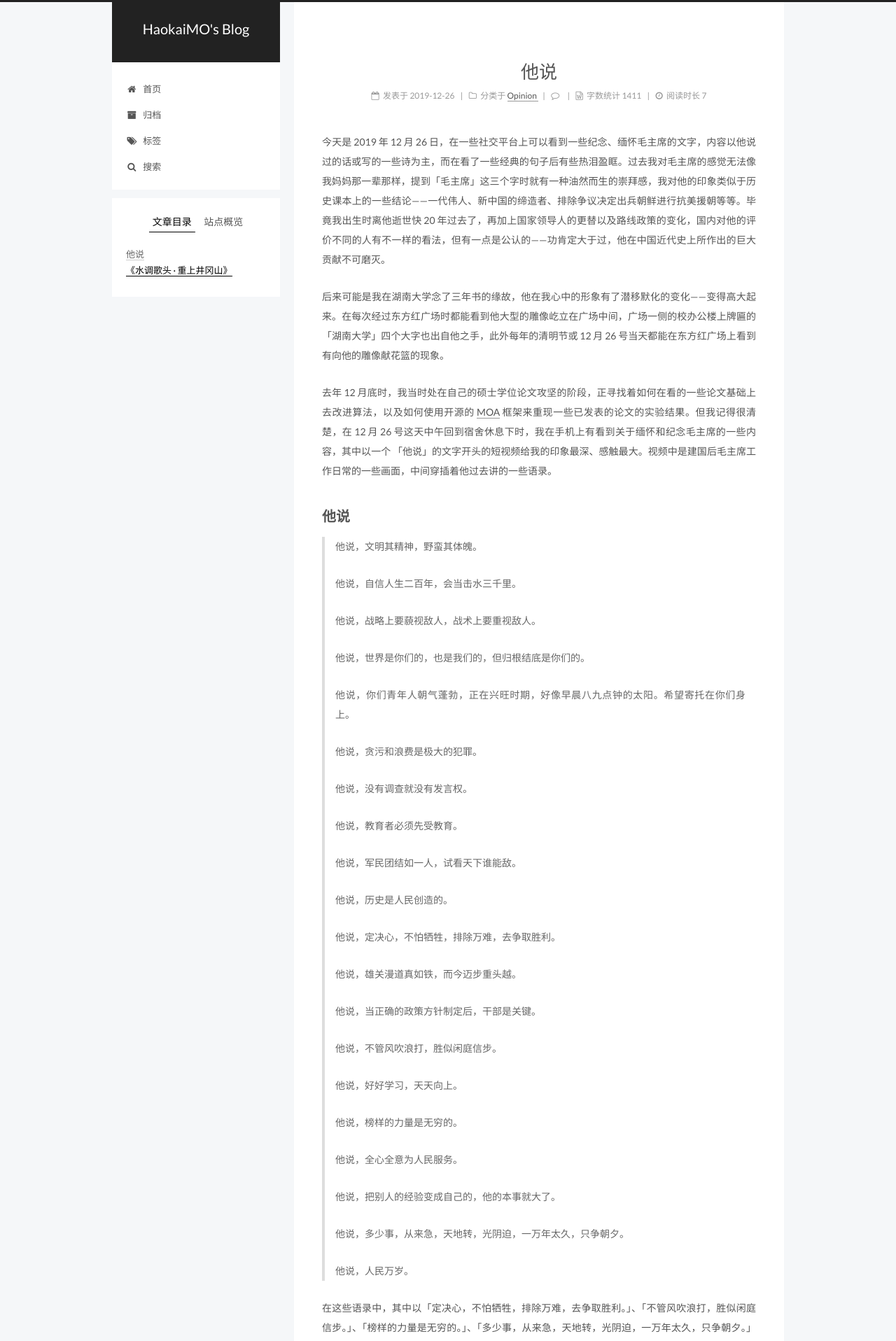
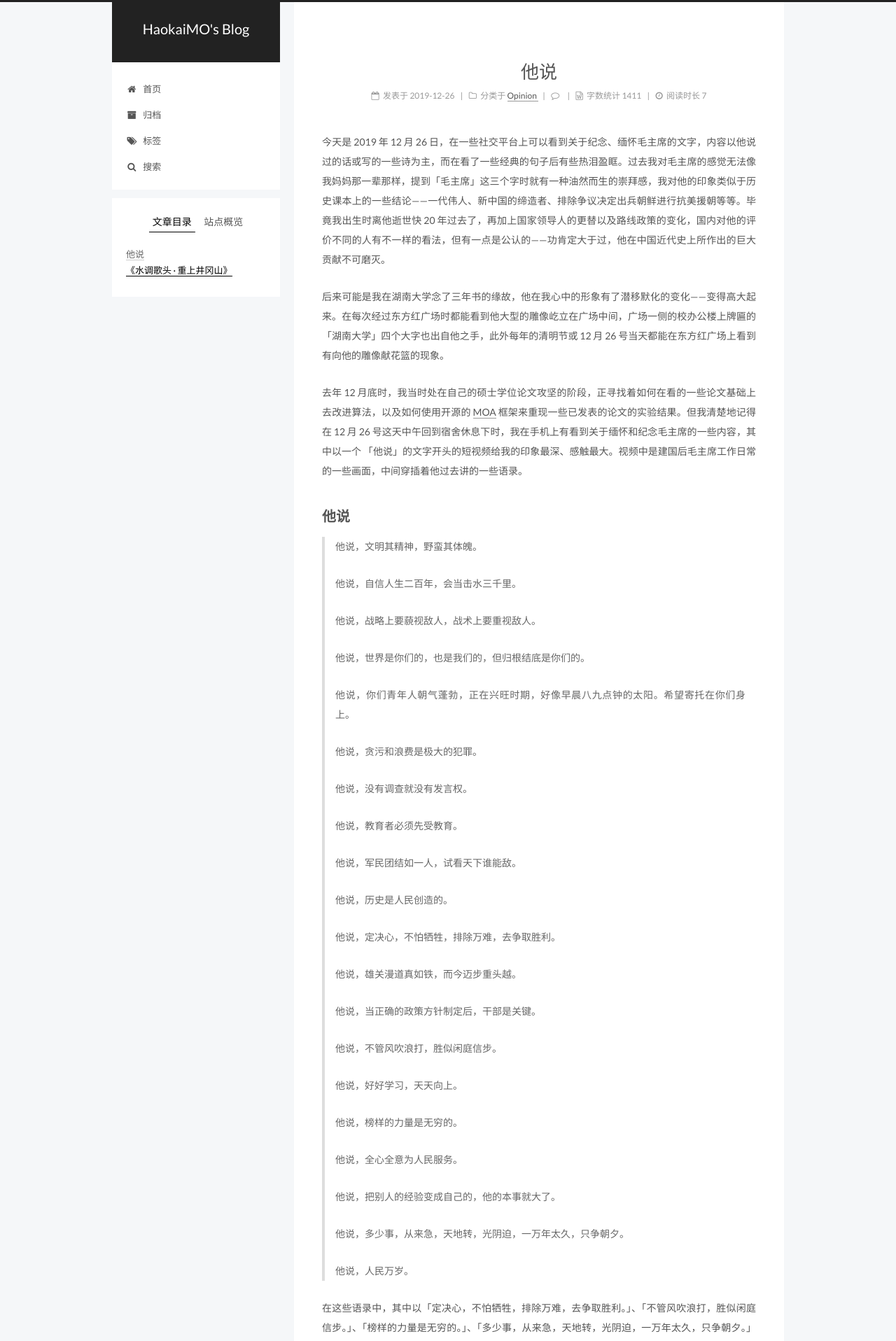
Before and after one commit to HaokaiMO/HaokaiMO.github.io, a Jekyll site: the page built from _posts/2019-12-26-ChairmanMaoSaid.md, in a window 1280 px wide. Shown: the top 1916 px of the page at 70% size. Built offline with Jekyll 4.4.1, drawn with Linux system fonts in a browser that asks for light colours; comment, search, counter and statistics services are not loaded.

```diff
--- a/_config.yml
+++ b/_config.yml
@@ -379,7 +379,7 @@ han: false
 #swiftype_key:
 
 # Baidu Analytics ID
-baidu_analytics:
+baidu_analytics: bccb02ce1cd972fefe423a232a2e9e70
 
 # Duoshuo ShortName
 #duoshuo_shortname:
--- a/_posts/2019-12-26-ChairmanMaoSaid.md
+++ b/_posts/2019-12-26-ChairmanMaoSaid.md
@@ -5,13 +5,13 @@ tags:
   - 'Chairman Mao'
 ---
 
-今天是 2019 年 12 月 26 日，在一些社交平台上可以看到一些纪念、缅怀毛主席的文字，内容以他说过的话或写的一些诗为主，而在看了一些经典的句子后有些热泪盈眶。过去我对毛主席的感觉无法像我妈妈那一辈那样，提到「毛主席」这三个字时就有一种油然而生的崇拜感，我对他的印象类似于历史课本上的一些结论——一代伟人、新中国的缔造者、排除争议决定出兵朝鲜进行抗美援朝等等。毕竟我出生时离他逝世快 20 年过去了，再加上国家领导人的更替以及路线政策的变化，国内对他的评价不同的人有不一样的看法，但有一点是公认的——功肯定大于过，他在中国近代史上所作出的巨大贡献不可磨灭。
+今天是 2019 年 12 月 26 日，在一些社交平台上可以看到关于纪念、缅怀毛主席的文字，内容以他说过的话或写的一些诗为主，而在看了一些经典的句子后有些热泪盈眶。过去我对毛主席的感觉无法像我妈妈那一辈那样，提到「毛主席」这三个字时就有一种油然而生的崇拜感，我对他的印象类似于历史课本上的一些结论——一代伟人、新中国的缔造者、排除争议决定出兵朝鲜进行抗美援朝等等。毕竟我出生时离他逝世快 20 年过去了，再加上国家领导人的更替以及路线政策的变化，国内对他的评价不同的人有不一样的看法，但有一点是公认的——功肯定大于过，他在中国近代史上所作出的巨大贡献不可磨灭。
 
 <!-- more -->
 
 后来可能是我在湖南大学念了三年书的缘故，他在我心中的形象有了潜移默化的变化——变得高大起来。在每次经过东方红广场时都能看到他大型的雕像屹立在广场中间，广场一侧的校办公楼上牌匾的「湖南大学」四个大字也出自他之手，此外每年的清明节或 12 月 26 号当天都能在东方红广场上看到有向他的雕像献花篮的现象。
 
-去年 12 月底时，我当时处在自己的硕士学位论文攻坚的阶段，正寻找着如何在看的一些论文基础上去改进算法，以及如何使用开源的 [MOA](https://moa.cms.waikato.ac.nz/) 框架来重现一些已发表的论文的实验结果。但我记得很清楚，在 12 月 26 号这天中午回到宿舍休息下时，我在手机上有看到关于缅怀和纪念毛主席的一些内容，其中以一个 「他说」的文字开头的短视频给我的印象最深、感触最大。视频中是建国后毛主席工作日常的一些画面，中间穿插着他过去讲的一些语录。
+去年 12 月底时，我当时处在自己的硕士学位论文攻坚的阶段，正寻找着如何在看的一些论文基础上去改进算法，以及如何使用开源的 [MOA](https://moa.cms.waikato.ac.nz/) 框架来重现一些已发表的论文的实验结果。但我清楚地记得在 12 月 26 号这天中午回到宿舍休息下时，我在手机上有看到关于缅怀和纪念毛主席的一些内容，其中以一个 「他说」的文字开头的短视频给我的印象最深、感触最大。视频中是建国后毛主席工作日常的一些画面，中间穿插着他过去讲的一些语录。
 
 ## 他说
 
```
